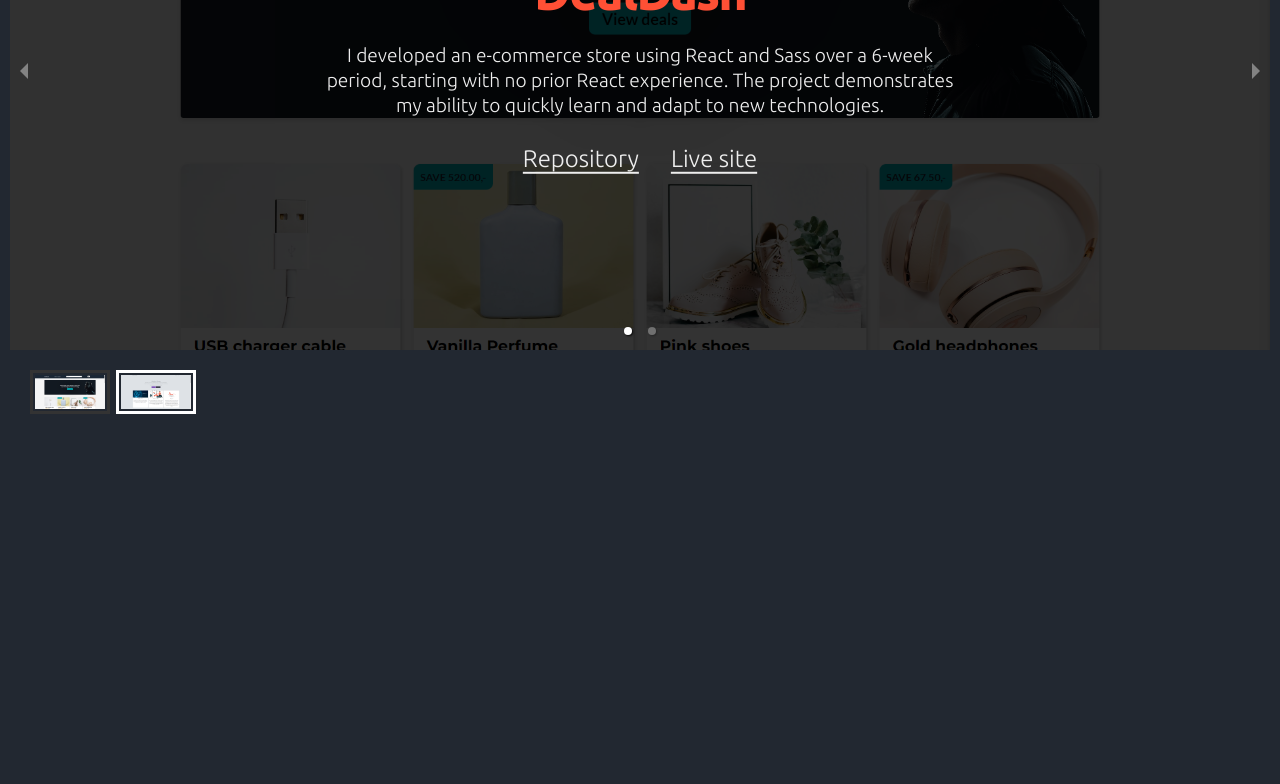
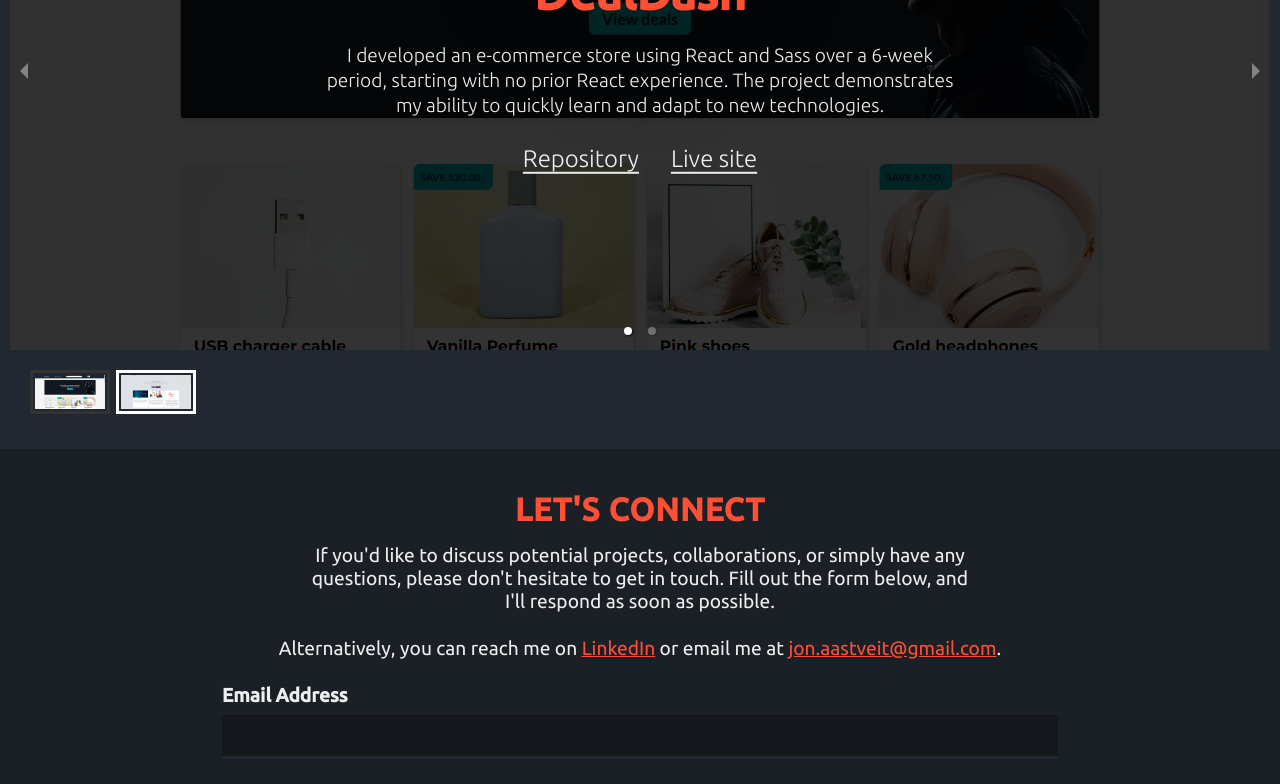
Before and after one commit to Jonast96/New_portfolio, a React (Vite) app: page / in a window 1280 px wide. Shown: the part 2000-2784 px from the top of the page. Before the commit the page ends 2449 px from the top, so only its background shows below. Built offline with nearby package versions, Linux system fonts and the light colour scheme.

Commit message:
speedrun contact form

```diff
--- a/package.json
+++ b/package.json
@@ -9,6 +9,7 @@
     "preview": "vite preview"
   },
   "dependencies": {
+    "@formspree/react": "^2.4.1",
     "framer-motion": "^10.10.0",
     "react": "^18.2.0",
     "react-dom": "^18.2.0",
--- a/src/App.jsx
+++ b/src/App.jsx
@@ -1,8 +1,8 @@
-import Header from "./components/Header";
 import "./styles/styles.scss";
 import Section1 from "./views/Section1";
 import Section2 from "./views/Section2";
 import Section3 from "./views/Section3";
+import Section4 from "./views/Section4";
 function App() {
   return (
     <div className="App">
@@ -10,6 +10,7 @@ function App() {
         <Section1 />
         <Section2 />
         <Section3 />
+        <Section4 />
       </main>
     </div>
   );
--- /dev/null
+++ b/src/styles/sectionFour/sectionFour.scss
@@ -0,0 +1,101 @@
+@import "../variables";
+.sectionFour {
+  background-color: $secondaryColor;
+}
+.contact-section {
+  max-width: 900px;
+  color: $textColor;
+  padding: 2rem;
+  display: flex;
+  flex-direction: column;
+  align-items: center;
+  justify-content: center;
+  margin: 0 auto;
+}
+
+.contact-title {
+  font-size: 1.5rem;
+  margin-bottom: 1rem;
+  text-transform: uppercase;
+  letter-spacing: 1px;
+}
+
+.contact-text {
+  text-align: center;
+  margin-bottom: 1.5rem;
+  max-width: 80%;
+}
+.contact-additional {
+  margin-bottom: 1.5rem;
+  text-align: center;
+
+  a {
+    color: $altColor;
+    transition: color 0.3s ease;
+
+    &:hover {
+      color: $textColor;
+    }
+  }
+}
+
+.contact-form {
+  display: flex;
+  flex-direction: column;
+  width: 100%;
+
+  .form-group {
+    margin-bottom: 1.5rem;
+
+    label {
+      display: block;
+      margin-bottom: 0.5rem;
+      font-weight: bold;
+    }
+
+    input,
+    textarea {
+      width: 100%;
+      padding: 0.8rem;
+      background-color: $thirdColor;
+      border: none;
+      border-bottom: 3px solid $primaryColor;
+      color: $textColor;
+      outline: none;
+      transition: border-color 0.3s ease;
+
+      &:focus {
+        border-color: $altColor;
+      }
+    }
+
+    textarea {
+      resize: none;
+      height: 150px;
+    }
+  }
+
+  .submit-btn {
+    background-color: transparent;
+    color: $altColor;
+    padding: 0.8rem 1.5rem;
+    border: 2px solid $altColor;
+    cursor: pointer;
+    font-weight: bold;
+    text-transform: uppercase;
+    letter-spacing: 1px;
+    transition: background-color 0.3s ease, color 0.3s ease;
+
+    &:hover {
+      background-color: $altColor;
+      color: $textColor;
+    }
+  }
+}
+
+// Responsive styles
+@media (min-width: 768px) {
+  .contact-title {
+    font-size: 2rem;
+  }
+}
--- a/src/styles/sectionOne/sectionOne.scss
+++ b/src/styles/sectionOne/sectionOne.scss
@@ -52,6 +52,7 @@
       background-color: rgba(255, 255, 255, 0.05);
       padding: 20px;
       border-radius: 10px;
+      box-shadow: 0 4px 6px rgba(0, 0, 0, 0.1);
       display: flex;
       flex-direction: column;
       gap: 10px;
@@ -59,6 +60,7 @@
         width: 100%;
         height: 150px;
         object-fit: cover;
+        border-radius: 5px;
       }
     }
     p {
@@ -67,6 +69,12 @@
     }
     a {
       color: $altColor;
+      text-decoration: none;
+      transition: color 0.3s;
+
+      &:hover {
+        color: darken($altColor, 10%);
+      }
     }
   }
 }
--- /dev/null
+++ b/src/views/Section4.jsx
@@ -0,0 +1,62 @@
+import React from "react";
+import { useForm, ValidationError } from "@formspree/react";
+import "../styles/sectionFour/sectionFour.scss";
+
+function ContactForm() {
+  const [state, handleSubmit] = useForm("mwkjwloz");
+
+  if (state.succeeded) {
+    return alert("Message successfully sent");
+  }
+  return (
+    <form onSubmit={handleSubmit} className="contact-form">
+      <div className="form-group">
+        <label htmlFor="email">Email Address</label>
+        <input id="email" type="email" name="email" required />
+        <ValidationError prefix="Email" field="email" errors={state.errors} />
+      </div>
+      <div className="form-group">
+        <label htmlFor="message">Message</label>
+        <textarea id="message" name="message" required />
+        <ValidationError
+          prefix="Message"
+          field="message"
+          errors={state.errors}
+        />
+      </div>
+      <button type="submit" disabled={state.submitting} className="submit-btn">
+        Submit
+      </button>
+    </form>
+  );
+}
+
+const ContactSection = () => {
+  return (
+    <section className="sectionFour">
+      <div className="contact-section">
+        <h2 className="contact-title">Let's Connect</h2>
+        <p className="contact-text">
+          If you'd like to discuss potential projects, collaborations, or simply
+          have any questions, please don't hesitate to get in touch. Fill out
+          the form below, and I'll respond as soon as possible.
+        </p>
+        <p className="contact-additional">
+          Alternatively, you can reach me on{" "}
+          <a
+            href="https://www.linkedin.com/in/Jon-Aastveit/"
+            target="_blank"
+            rel="noopener noreferrer"
+          >
+            LinkedIn
+          </a>{" "}
+          or email me at{" "}
+          <a href="mailto:jon.aastveit@gmail.com">jon.aastveit@gmail.com</a>.
+        </p>
+        <ContactForm />
+      </div>
+    </section>
+  );
+};
+
+export default ContactSection;
```
Also changed, not shown: 1 other file (tests, documents, lock files or other folders).
